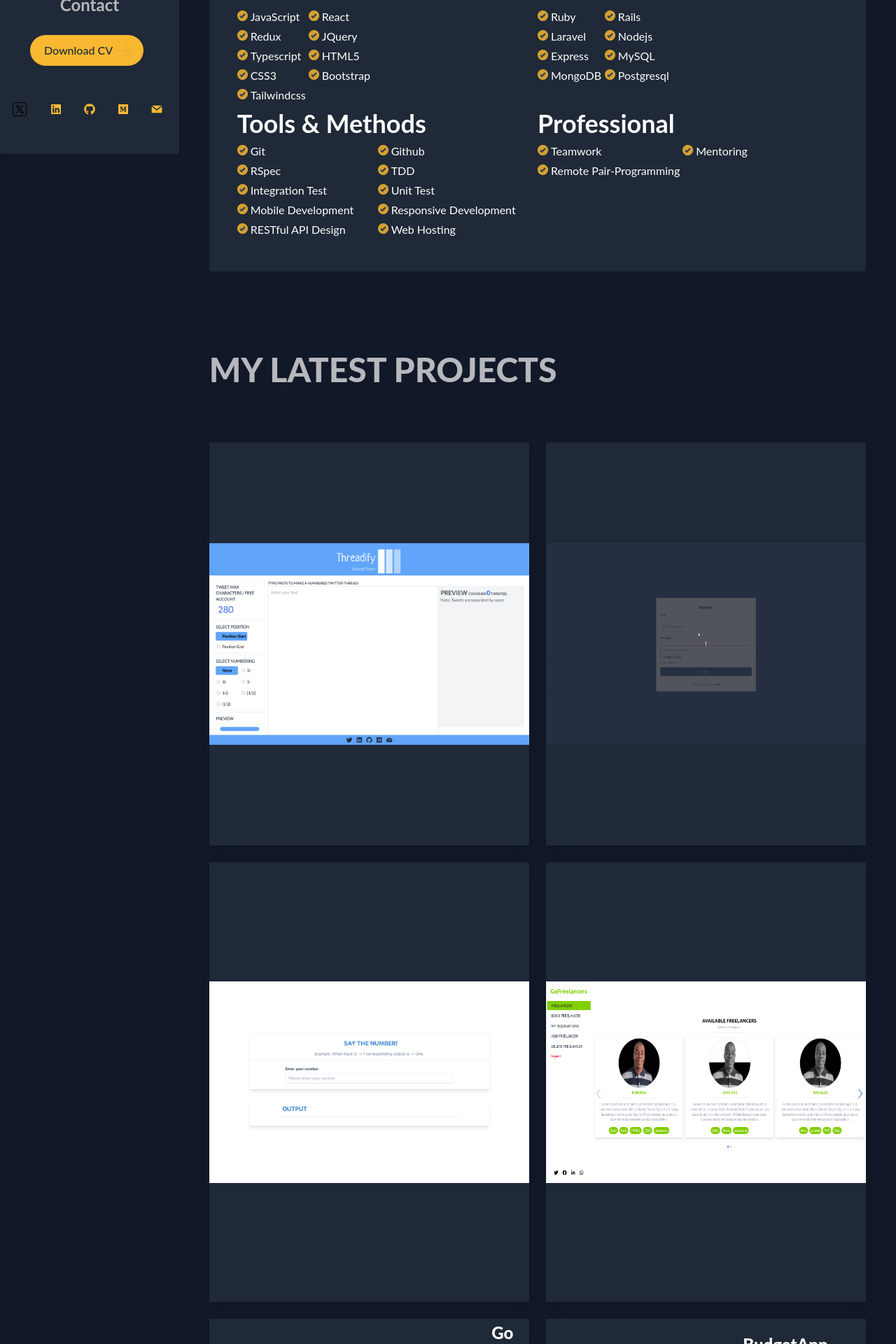
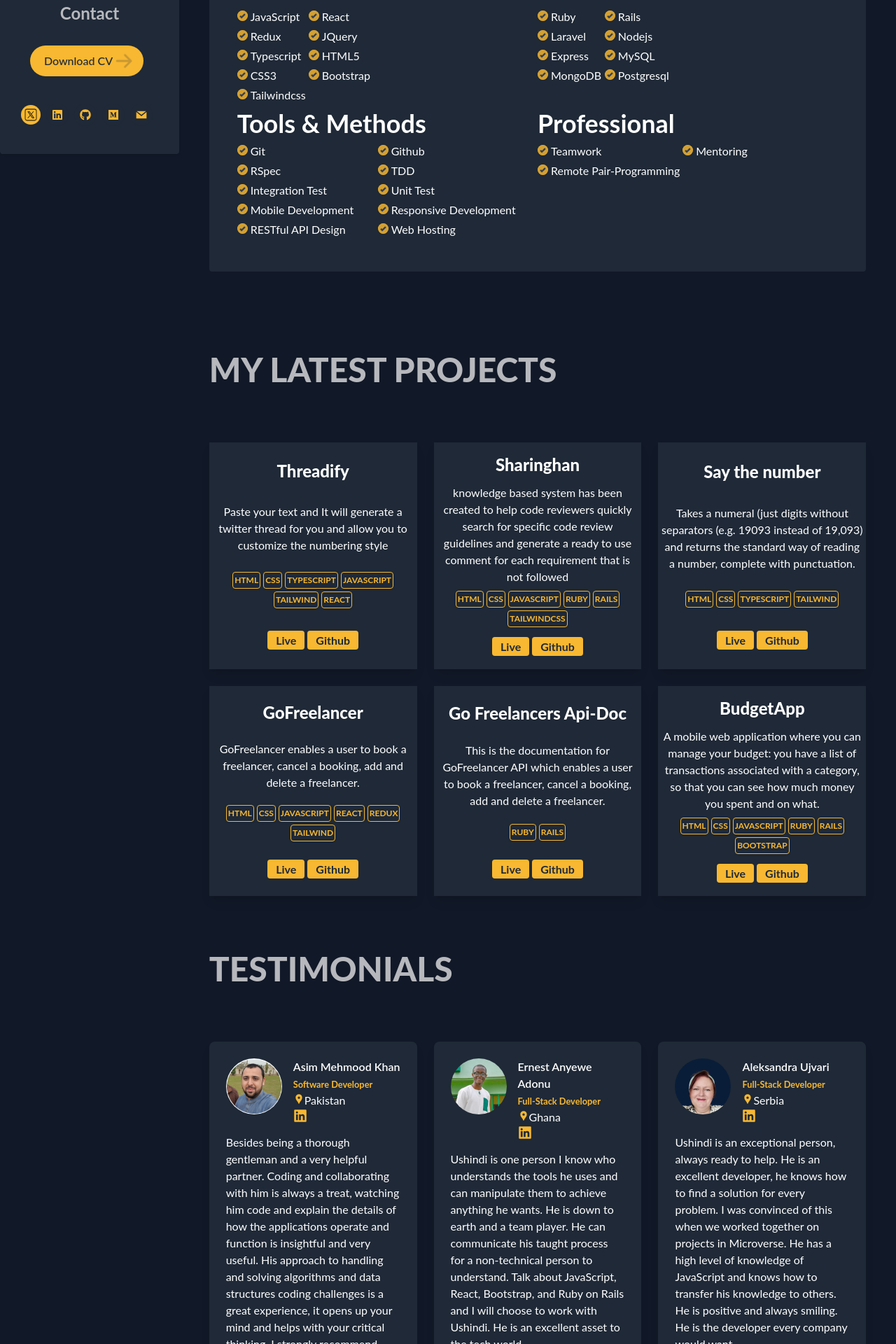
Before and after one commit to bienvenuushindi/my-portfolio, a React (Create React App) app: page / in a window 1280 px wide. Shown: the part 580-2500 px from the top of the page at 70% size. Built offline with nearby package versions, Linux system fonts and the light colour scheme.

Commit message:
Update testimonial and project cards

```diff
--- a/src/components/icons/x-twitter.tsx
+++ b/src/components/icons/x-twitter.js
@@ -1,13 +1,10 @@
 export const XTwitter = () => {
     return (
-        <svg xmlns="http://www.w3.org/2000/svg" x="0px" y="0px" width="24" height="24" viewBox="0 0 50 50">
+        <span className="text-tertiary bg-tertiary hover:text-white shadow">
+            <svg xmlns="http://www.w3.org/2000/svg" x="0px" y="0px" width="20" height="20" viewBox="0 0 50 50">
             <path
                 d="M 11 4 C 7.1456661 4 4 7.1456661 4 11 L 4 39 C 4 42.854334 7.1456661 46 11 46 L 39 46 C 42.854334 46 46 42.854334 46 39 L 46 11 C 46 7.1456661 42.854334 4 39 4 L 11 4 z M 11 6 L 39 6 C 41.773666 6 44 8.2263339 44 11 L 44 39 C 44 41.773666 41.773666 44 39 44 L 11 44 C 8.2263339 44 6 41.773666 6 39 L 6 11 C 6 8.2263339 8.2263339 6 11 6 z M 13.085938 13 L 22.308594 26.103516 L 13 37 L 15.5 37 L 23.4375 27.707031 L 29.976562 37 L 37.914062 37 L 27.789062 22.613281 L 36 13 L 33.5 13 L 26.660156 21.009766 L 21.023438 13 L 13.085938 13 z M 16.914062 15 L 19.978516 15 L 34.085938 35 L 31.021484 35 L 16.914062 15 z"></path>
         </svg>
-
-        // <svg xmlns="http://www.w3.org/2000/svg" x="0px" y="0px" width="25" height="25" viewBox="0 0 50 50">
-        //     <path
-        //         d="M 11 4 C 7.134 4 4 7.134 4 11 L 4 39 C 4 42.866 7.134 46 11 46 L 39 46 C 42.866 46 46 42.866 46 39 L 46 11 C 46 7.134 42.866 4 39 4 L 11 4 z M 13.085938 13 L 21.023438 13 L 26.660156 21.009766 L 33.5 13 L 36 13 L 27.789062 22.613281 L 37.914062 37 L 29.978516 37 L 23.4375 27.707031 L 15.5 37 L 13 37 L 22.308594 26.103516 L 13.085938 13 z M 16.914062 15 L 31.021484 35 L 34.085938 35 L 19.978516 15 L 16.914062 15 z"></path>
-        // </svg>
+        </span>
     )
 }
--- a/src/components/items/resumeItem.js
+++ b/src/components/items/resumeItem.js
@@ -2,8 +2,8 @@ const ResumeItem = ({item}) => {
     return (
         <div>
             <div className=" w-fit lg:text-2xl text-white">{item.position}</div>
-            <div className=" text-primary w-fit font-bold">{item.company}</div>
-            <h6 className=" w-fit px-1  bg-secondary text-tertiary text-sm font-bold">{item.year}</h6>
+            <div className=" text-primary w-fit font-bold">{item.company.toUpperCase()}</div>
+            <h6 className=" w-fit px-1  bg-secondary text-tertiary text-sm font-bold text-sm">{item.year}</h6>
             <div className="text-primary font-bold">{item.location}</div>
         </div>
     )
--- a/src/components/portfolio.js
+++ b/src/components/portfolio.js
@@ -6,12 +6,12 @@ const Portfolio = () => {
         <section id="projects" className="flex-col">
             <Title title="My Latest Projects"/>
             <div
-                className="revea grid lg:grid-cols-2 md:grid-cols-2 sm:grid-cols-1 justify-center gap-6  py-5 my-10 rounded-lg">
+                className="reveal grid lg:grid-cols-3 md:grid-cols-2 sm:grid-cols-1 justify-center gap-6  py-5 my-10 ">
                 {projects.map(item => <div key={item.name}
                                            className="bg-secondary flex items-center  flex-col md:flex-row shadow-lg   project-container">
-                        <img src={item.screenshot} alt={item.name} className="h-72 w-full"/>
+                        {/*<img src={item.screenshot} alt={item.name} className="h-72 w-full"/>*/}
                         <div
-                            className=" w-full text-center text-white h-full flex flex-col items-center gap-1  sm:gap-2 justify-around px-1 project-element">
+                            className=" w-full text-center text-white h-full flex flex-col items-center gap-1 p-3 rounded  sm:gap-2 justify-around px-1 project-element">
                             <h3 className="text-white font-extrabold text-2xl my-1">{item.name}</h3>
                             <p className=" ">{item.description}</p>
                             <ul className="flex flex-wrap gap-1 text-tertiary items-center justify-center">
--- a/src/components/socialMedia.js
+++ b/src/components/socialMedia.js
@@ -3,21 +3,18 @@ import {FaGithub, FaLinkedin, FaMedium} from "react-icons/fa";
 import {GrMail} from "react-icons/gr";
 import {XTwitter} from "./icons/x-twitter";
 
-function SocialMedia({customClasses = '', showIconText=false}) {
+function SocialMedia({customClasses = '', showIconText = false}) {
     const icons = {
-        twitter: <XTwitter/>,
-        linkedin: <FaLinkedin/>,
-        medium: <FaMedium/>,
-        github: <FaGithub/>,
-        gmail: <GrMail/>,
+        twitter: <XTwitter/>, linkedin: <FaLinkedin/>, medium: <FaMedium/>, github: <FaGithub/>, gmail: <GrMail/>,
     }
-    return (
-        <ul className={`mt-3 grid ${customClasses}`}>
-            {accounts.map(item => <li key={item.name} className="flex items-center font-bold"><a href={item.link} target="_blank" rel="noreferrer noopener"  className="flex items-center"><span
-                className="text-tertiary bg-secondary p-3 mt-1 mr-2 rounded-3xl hover:text-white">{icons[`${item.key}`]}</span> {showIconText && item.name}
-            </a></li>)}
-        </ul>
-    )
+    return (<ul className={`mt-3 grid ${customClasses}`}>
+        {accounts.map(item => <li key={item.name} className="flex items-center font-bold"><a href={item.link}
+                                                                                             target="_blank"
+                                                                                             rel="noreferrer noopener"
+                                                                                             className="flex items-center"><span
+            className={`${item.key === 'twitter' ? 'bg-tertiary hover:bg-white p-1' : 'p-2'} text-tertiary bg-secondary  mt-1 mr-2 rounded-2xl hover:text-white`}>{icons[`${item.key}`]}</span> {showIconText && item.name}
+        </a></li>)}
+    </ul>)
 }
 
 export default SocialMedia
--- a/src/components/testimonials.js
+++ b/src/components/testimonials.js
@@ -1,13 +1,39 @@
 import Title from "./title";
 import {testimonials} from "../siteData";
-import Slider from "./slide";
+// import Slider from "./slide";
+import {FaLinkedin} from "react-icons/fa";
+import {MdLocationPin} from "react-icons/md";
+
 const Testimonials = () => {
     return (
         <section id="testimonials" className=" flex-col">
             <Title title="Testimonials"/>
-            <div className=" w-full px-4 reveal" >
-                <Slider testimonials={testimonials || []} />
-            </div>
+                <div className="reveal grid lg:grid-cols-3 md:grid-cols-2 sm:grid-cols-1 justify-center gap-6  py-5 my-10 ">
+                    {testimonials.map((testimonial, index) => (
+                        <div className="bg-bg-tertiary rounded-lg  p-6 bg-secondary flex items-start flex-col  shadow-lg   project-container">
+                            <div className="flex items-start  justify-start mb-4">
+                                <img src={testimonial.image} alt={testimonial.name}
+                                     className="w-20 h-20 rounded-full mr-4"/>
+                                <div className="flex flex-col">
+                                    <span className="font-semibold">{testimonial.name}</span>
+                                    <div className="font-bold text-tertiary"><small>{testimonial.position}</small></div>
+                                    <div className="flex items-baseline"><span
+                                        className="text-tertiary "><MdLocationPin
+                                        className="bounce"/></span>{testimonial.location}
+                                    </div>
+                                    <a href={testimonial.linkedIn} className="text-blue-500 text-sm no-underline">
+                                        <span className="text-tertiary bg-secondary  hover:text-white">
+                                            <FaLinkedin size="20"/>
+                                        </span>
+                                    </a>
+                                </div>
+                            </div>
+                            <p className="text-text-tertiary">
+                                {testimonial.comment}
+                            </p>
+                        </div>
+                    ))}
+                </div>
         </section>
     )
 }
--- a/src/siteData.js
+++ b/src/siteData.js
@@ -58,15 +58,25 @@ export const education = [
 ]
 export const experience = [
     {
-        year: 'Oct 2022 - Present',
+        year: 'Sept 2023 – Present',
+        position: 'Software Engineer',
+        company: 'JUUBIX',
+        location: 'Remote',
+        details: '- Involved in designing and implementing a matching algorithm that matches prospective parties based on\n' +
+            ' common data points for a custom web platform\n' +
+            '- Collaborated with UX/UI designers to transform wireframes and mockups into fully functional software\n' +
+            'solutions, ensuring a seamless user experience and adherence to design principles.',
+    },
+    {
+        year: 'Oct 2022 - Dec 2023',
         position: 'Code Reviewer',
-        company: 'Microverse · Part-time',
+        company: 'Microverse',
         location: 'Remote',
         details: '- Ensuring the quality of source code and conducting code and UI reviews\n' +
             '- Provide quality and timely feedback to students on their technical projects, so that they can become better software developers.',
     },
     {
-        year: 'Jul 2020 - Present ',
+        year: 'Jul 2020 - April 2022 ',
         position: 'Full-stack Developer',
         company: 'Freelance',
         location: 'Remote',
```
